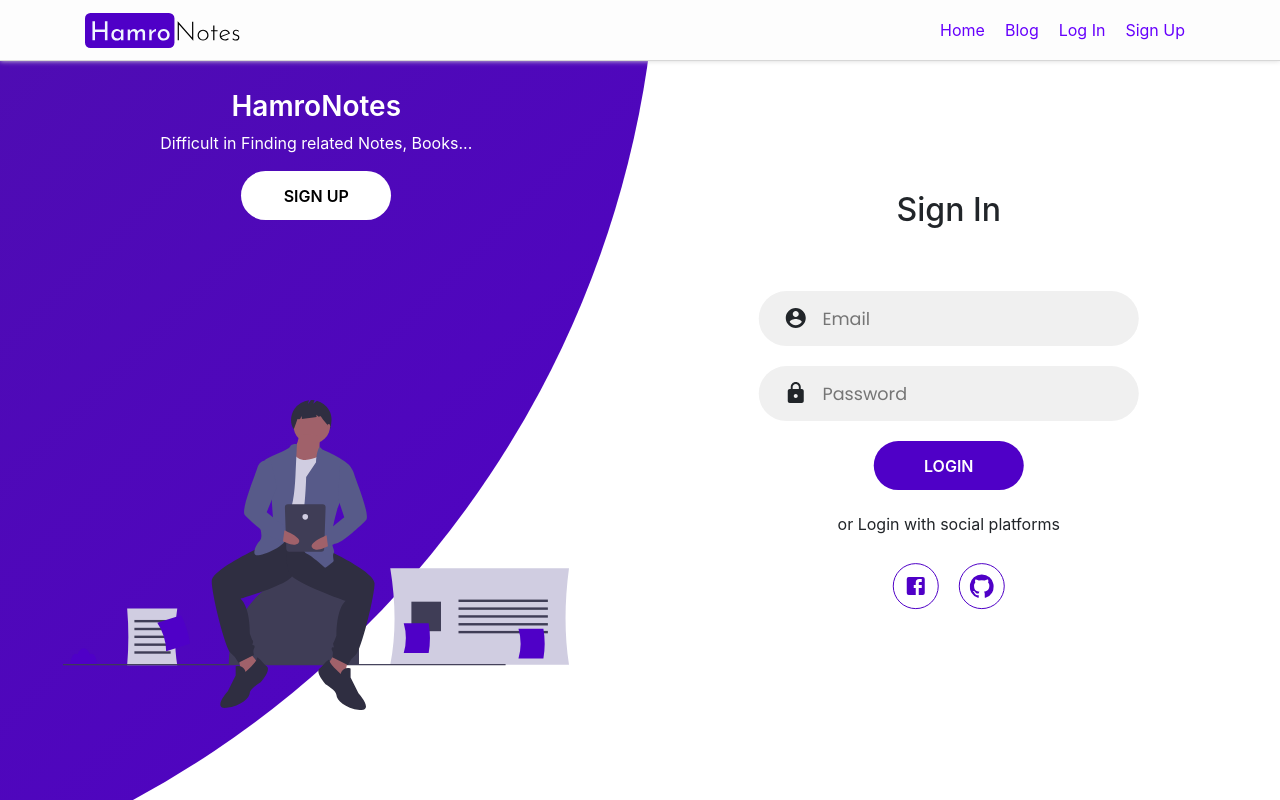
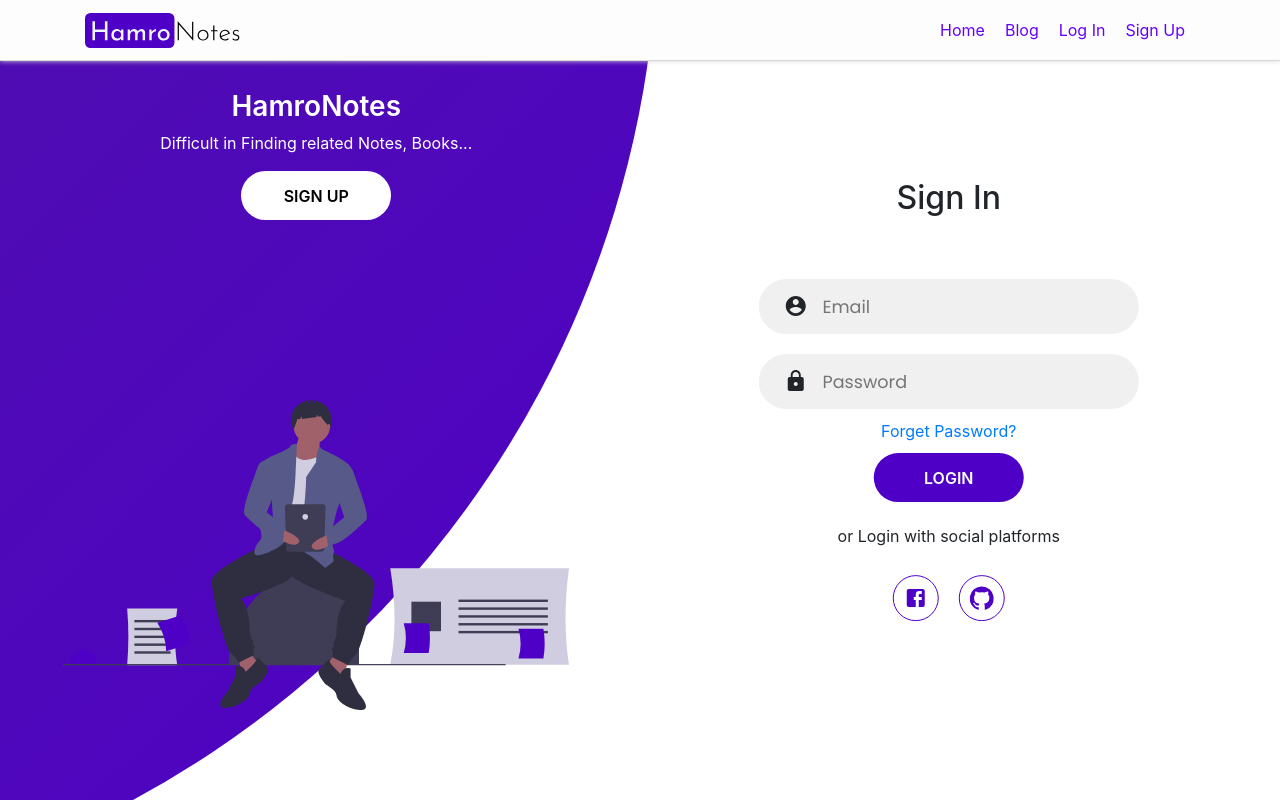
Before and after one commit to rajeshpandey2053/iw-major, a React (Create React App) app: page /login in a window 1280 px wide. Built offline with nearby package versions, Linux system fonts and the light colour scheme.

Commit message:
feat: add link to forget password

```diff
--- a/src/components/Home/Home.jsx
+++ b/src/components/Home/Home.jsx
@@ -3,6 +3,9 @@ import './home.scss'
 
 
 const Home = () => {
+    const urlParams = new URLSearchParams(window.location.search);
+    const myParam = urlParams.get('tk');
+    console.log(myParam)
     return (
         <div>
             <h1>This is a Home Page.</h1>
--- a/src/components/Login/common/login.js
+++ b/src/components/Login/common/login.js
@@ -27,6 +27,7 @@ const LoginView = (props) => {
                             <Lock />
                             <input type="password" name="password" placeholder="Password" onChange={handleChange}/>
                         </div>
+                        <Link to="/forget-password">Forget Password?</Link>
                         <button className="btn btn-primary">{ isLoading ? <CircularProgress color="inherit" /> : 'Login' }</button>
                         <p className="social-text">or Login with social platforms</p>
                         <div className="login-form__social-media-icons">
```
